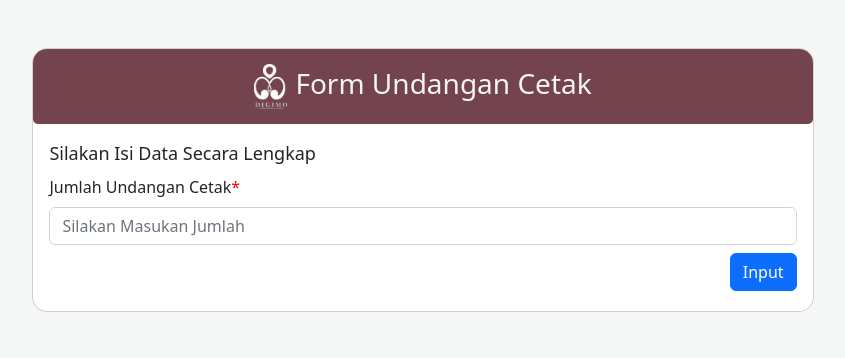
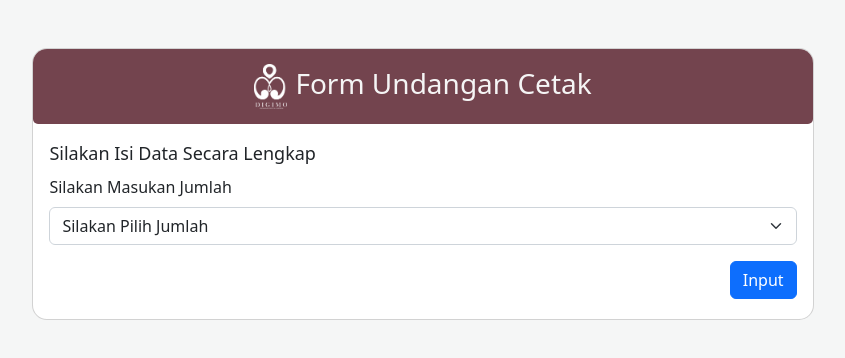
Before and after one commit to ulummu/formcetak, a React (Create React App) app: page / in a window 1280 px wide. Shown: the top 358 px of the page, without its empty margins (217-1062 px from the left). Built offline with nearby package versions, Linux system fonts and the light colour scheme.

Commit message:
merubah konsep jumlah

```diff
--- a/src/Components/CardForm.js
+++ b/src/Components/CardForm.js
@@ -18,6 +18,7 @@ import {
   designs,
   namaPertama,
   pilihanBundling,
+  jumlahChosen,
 } from "../constans/FormConstans";
 import DataMempelai from "../Points/DataMempelai";
 import DataAcara from "../Points/DataAcara";
@@ -111,7 +112,6 @@ export default function CardForm(props) {
     handleFormSubmit(
       event,
       values,
-      kata,
       dataAkad,
       temp,
       noCatin,
@@ -119,35 +119,6 @@ export default function CardForm(props) {
       dataResepsi,
       filter,
       dataBundling,
-      visible,
-      visibleWebsite,
-      visibleVideo,
-      visibleWebnVid,
-      visibleAkad,
-      visibleResepsi,
-      visibleFilter,
-      visibleUnder,
-      visibleHigher,
-      visibleButtonJumlah,
-      setVisibleWebsite,
-      setVisibleVideo,
-      setVisibleWebnVid,
-      setLBarcode,
-      setFilter,
-      setValues,
-      setTemp,
-      setVisible,
-      setNoCatin,
-      setVisibleFilter,
-      setVisibleBarcode,
-      setDataBundling,
-      setVisibleAkad,
-      setVisibleResepsi,
-      setVisibleUnder,
-      setVisibleHigher,
-      setVisibleButtonJumlah,
-      setDataAkad,
-      setDataResepsi,
       setValidated
     );
   return (
@@ -171,21 +142,17 @@ export default function CardForm(props) {
               >
                 {/* Form Jumlah */}
                 <Form.Group className="mb-3">
-                  <Form.Label className="labelForm">
-                    Jumlah Undangan Cetak
-                  </Form.Label>
-                  <Form.Control
-                    disabled={!visibleButtonJumlah}
+                  <SelectFormComponent
+                    disable={!visibleButtonJumlah}
+                    validasi={true}
                     name="jumlah"
+                    label="Silakan Masukan Jumlah"
                     defaultValue={values.jumlah}
-                    type="number"
-                    placeholder="Silakan Masukan Jumlah"
+                    optionsTitle="Silakan Pilih Jumlah"
+                    options={jumlahChosen}
+                    errorText="Jumlah Belum Dipilih"
                     onChange={handleInputChange}
-                    required
                   />
-                  <Form.Control.Feedback type="invalid">
-                    Jumlah Belum Diisi
-                  </Form.Control.Feedback>
                   {!visibleButtonJumlah && (
                     <Form.Label
                       onClick={ubahFunc}
--- a/src/Components/forms/SelectFormComponent.jsx
+++ b/src/Components/forms/SelectFormComponent.jsx
@@ -5,6 +5,7 @@ const SelectFormComponent = ({
   validasi,
   name,
   classEffect,
+  disable,
   label,
   value,
   optionsTitle,
@@ -15,7 +16,7 @@ const SelectFormComponent = ({
   return (
     <Form.Group className="mb-2">
       <Form.Label className={classEffect}>{label}</Form.Label>
-      <Form.Select name={name} value={value} onChange={onChange} required={validasi}>
+      <Form.Select name={name} value={value} onChange={onChange} required={validasi} disabled={disable}>
         <option value="" hidden>
           {optionsTitle}
         </option>
--- a/src/constans/FormConstans.js
+++ b/src/constans/FormConstans.js
@@ -73,6 +73,22 @@ export const initialFormValues = {
   frame: "",
 };
 
+export const jumlahChosen = [
+  { value: "30 pcs", text: "30 pcs" },
+  { value: "50 pcs", text: "50 pcs" },
+  { value: "80 pcs", text: "80 pcs" },
+  { value: "100 pcs", text: "100 pcs" },
+  { value: "150 pcs", text: "150 pcs" },
+  { value: "200 pcs", text: "200 pcs" },
+  { value: "250 pcs", text: "250 pcs" },
+  { value: "300 pcs", text: "300 pcs" },
+  { value: "400 pcs", text: "400 pcs" },
+  { value: "500 pcs", text: "500 pcs" },
+  { value: "750 pcs", text: "750 pcs" },
+  { value: "1000 pcs", text: "1000 pcs" },
+  { value: "1500 pcs", text: "1500 pcs" },
+  { value: "2000 pcs", text: "2000 pcs" },
+];
 export const modelThemes = [
   { value: "Tema A", text: "Tema A" },
   { value: "Tema B", text: "Tema B" },
--- a/src/helpers/FormHelper.js
+++ b/src/helpers/FormHelper.js
@@ -20,16 +20,16 @@ export const jumlahFunc = (
   setVisibleHigher,
   setVisibleButtonJumlah
 ) => {
-  if (values.jumlah <= 100 && values.jumlah > null) {
+  if (values.jumlah <= 150 && values.jumlah > null) {
     setVisibleUnder(true);
     setVisibleHigher(false);
     setVisibleButtonJumlah(false);
-    setKata("Free");
+    setKata("Include");
   } else {
     setVisibleHigher(true);
     setVisibleUnder(false);
     setVisibleButtonJumlah(false);
-    setKata("Include");
+    setKata("Free");
   }
 };
 export const ubahFunction = (
@@ -189,12 +189,10 @@ export const handleFormInput = (
     ...values,
     [name]: value,
   });
-  console.log(values);
 };
 export const handleFormSubmit = (
   event,
   values,
-  kata,
   dataAkad,
   temp,
   noCatin,
@@ -202,33 +200,6 @@ export const handleFormSubmit = (
   dataResepsi,
   filter,
   dataBundling,
-  visible,
-  visibleWebsite,
-  visibleVideo,
-  visibleWebnVid,
-  visibleAkad,
-  visibleResepsi,
-  visibleFilter,
-  visibleUnder,
-  visibleHigher,
-  setVisibleWebsite,
-  setVisibleVideo,
-  setVisibleWebnVid,
-  setLBarcode,
-  setFilter,
-  setValues,
-  setTemp,
-  setVisible,
-  setNoCatin,
-  setVisibleFilter,
-  setVisibleBarcode,
-  setDataBundling,
-  setVisibleAkad,
-  setVisibleResepsi,
-  setDataAkad,
-  setDataResepsi,
-  setVisibleUnder,
-  setVisibleHigher,
   setValidated
 ) => {
   const form = event.currentTarget;
```
